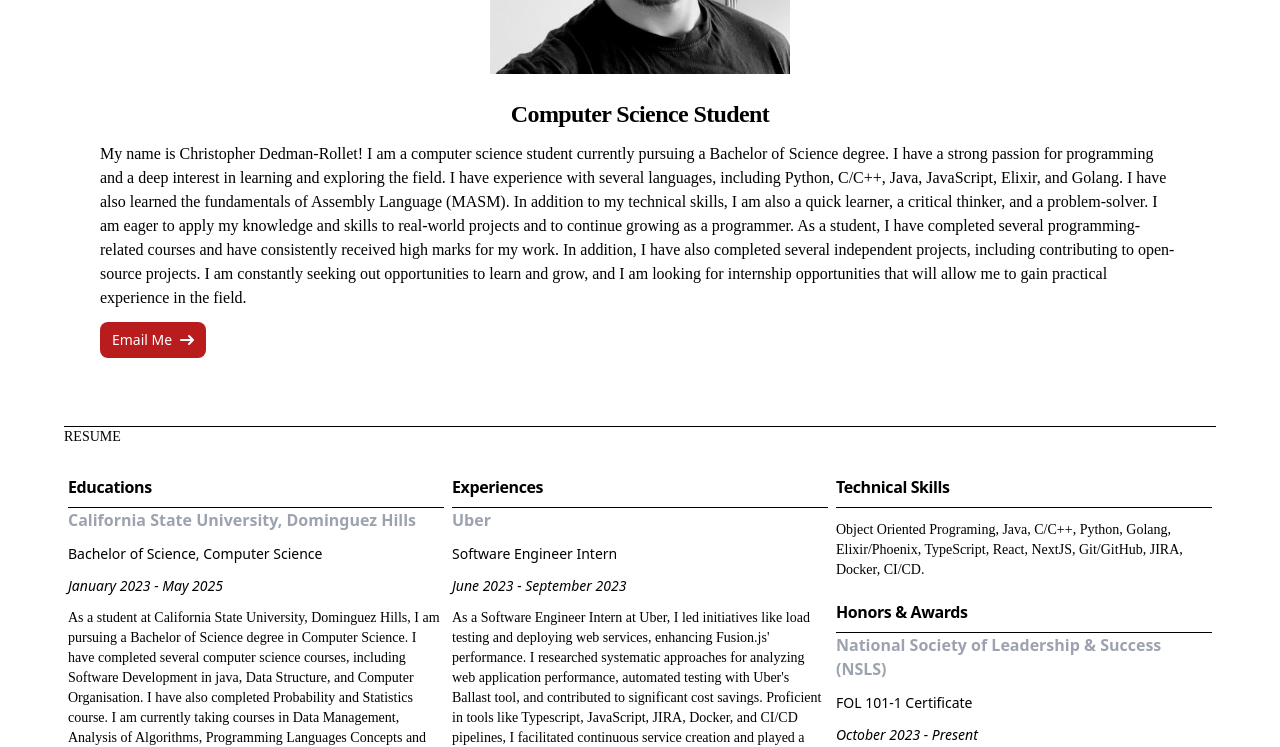
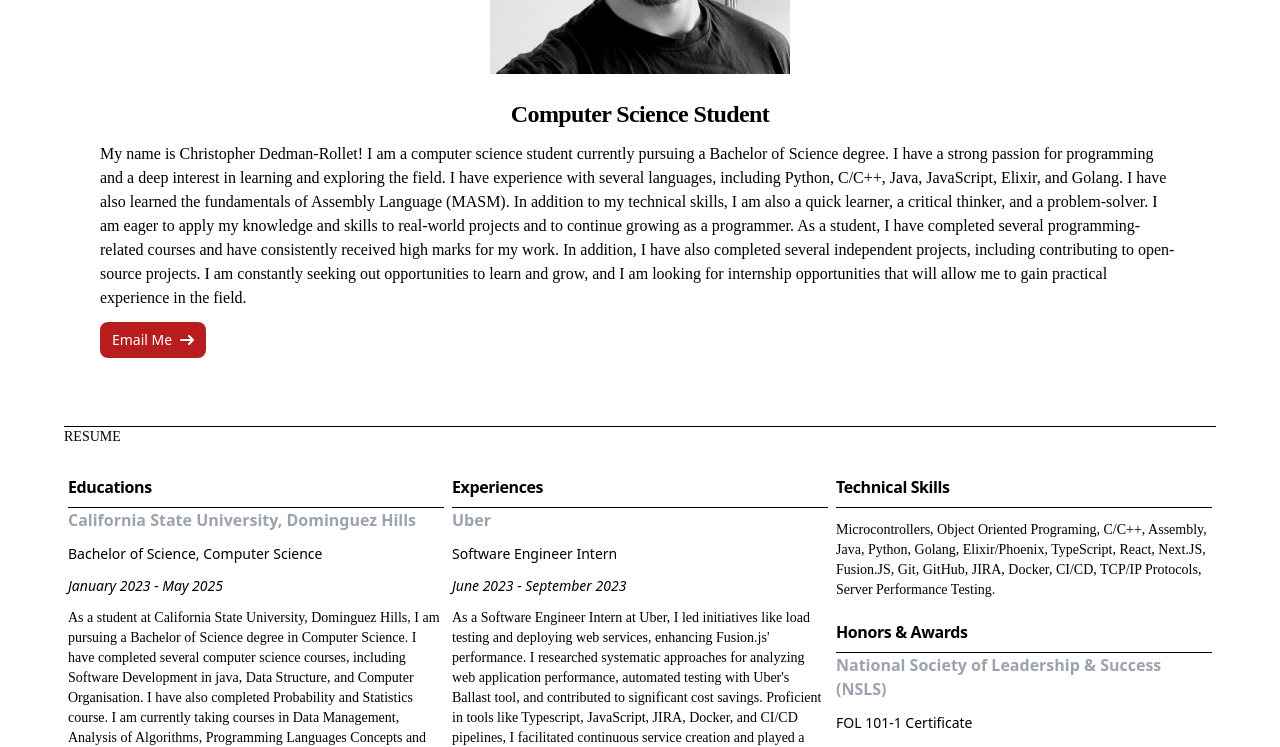
Before and after one commit to chrisdedman/website, a Next.js app: page /profile in a window 1280 px wide. Shown: the part 378-1125 px from the top of the page. Built offline with nearby package versions, Linux system fonts and the light colour scheme.

Commit message:
Added skills to resume

```diff
--- a/src/components/resume/skills.tsx
+++ b/src/components/resume/skills.tsx
@@ -8,8 +8,8 @@ export default function Skills() {
         <hr className="h-px my-8 bg-black border-0 separator mt-0 mb-0" />
         <div className="mb-3 font-normal">
           <p className="text-sm font-light font-montez">
-            Object Oriented Programing, Java, C/C++, Python, Golang, Elixir/Phoenix,
-            TypeScript, React, NextJS, Git/GitHub, JIRA, Docker, CI/CD.
+            Microcontrollers, Object Oriented Programing, C/C++, Assembly, Java, Python, Golang, Elixir/Phoenix,
+            TypeScript, React, Next.JS, Fusion.JS, Git, GitHub, JIRA, Docker, CI/CD, TCP/IP Protocols, Server Performance Testing.
           </p>
         </div>
       </div>
```
